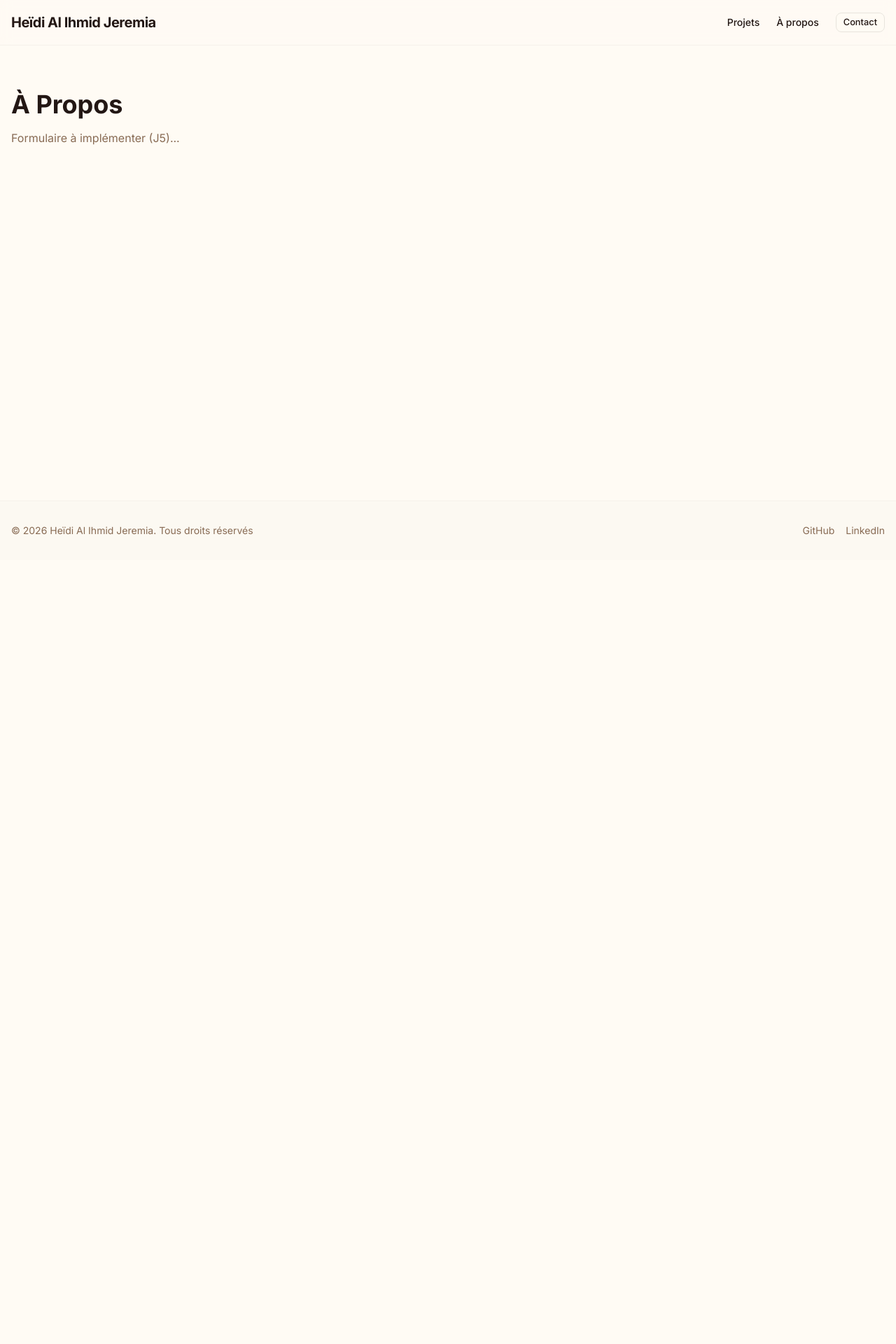
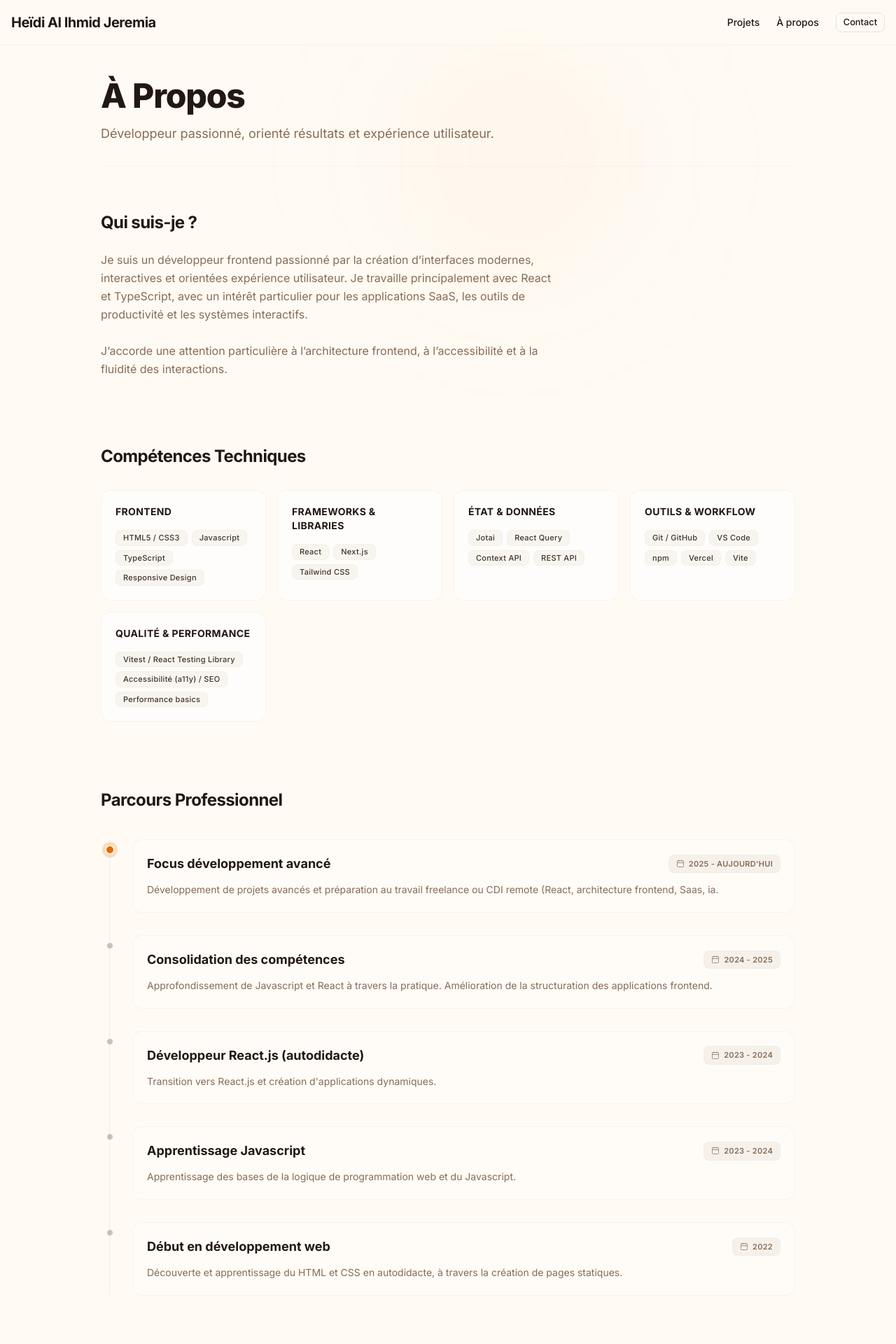
Before and after one commit to Innovat1k/frontend-portfolio, a Next.js app: page /about in a window 1280 px wide. Shown: the top 1920 px of the page at 70% size. Before the commit the page ends 800 px from the top, so only its background shows below. Built offline with nearby package versions, Linux system fonts and the light colour scheme.

Commit message:
feat: fill about me page

```diff
--- a/src/app/about/page.tsx
+++ b/src/app/about/page.tsx
@@ -1,12 +1,121 @@
 import { content } from "@/lib/content";
+import { skills } from "@/data/skills";
+import { experiences } from "@/data/experiences";
+import { Calendar, ArrowRight } from "lucide-react";
+import Link from "next/link";
 
 export default function AboutPage() {
   return (
-    <section className="container mx-auto px-4 py-16">
-      <h1 className="text-3xl md:text-4xl font-bold">{content.about_page.title}</h1>
-      <p className="text-muted-foreground mt-4">
-        {content.contact_page.subtitle}
-      </p>
+    <section className="container mx-auto px-4 pt-12 pb-24 max-w-5xl relative">
+      <div className="absolute top-0 right-1/4 -z-10 h-80 w-80 rounded-full bg-primary/5 blur-[130px] pointer-events-none" />
+
+      {/* Header */}
+      <div className="mb-16 border-b border-border/30 pb-8">
+        <h1 className="text-4xl md:text-5xl font-extrabold tracking-tight text-foreground mb-4 text-balance">
+          {content.about_page.title}
+        </h1>
+        <p className="text-base sm:text-lg text-muted-foreground max-w-2xl antialiased">
+          {content.about_page.subtitle}
+        </p>
+      </div>
+
+      {/* Bio & Quick Info */}
+      <div className="grid grid-cols-1 lg:grid-cols-3 gap-12 mb-24 items-start">
+        <div className="lg:col-span-2 space-y-6">
+          <h2 className="text-2xl font-bold tracking-tight text-foreground">
+            Qui suis-je ?
+          </h2>
+          <p className="text-muted-foreground leading-relaxed text-base antialiased whitespace-pre-line">
+            {content.about_page.bio}
+          </p>
+        </div>
+      </div>
+
+      {/* Skills Grid */}
+      <div className="mb-24">
+        <h2 className="text-2xl font-bold tracking-tight mb-8 text-foreground">
+          {content.about_page.skills_title}
+        </h2>
+        <div className="grid grid-cols-1 sm:grid-cols-2 lg:grid-cols-4 gap-4">
+          {skills.map((skill, i) => (
+            <div
+              key={i}
+              className="p-5 bg-card/60 border border-border/40 rounded-xl hover:border-primary/30 hover:bg-card transition-all duration-300 group/skill"
+            >
+              <h3 className="font-bold text-foreground text-sm tracking-wide uppercase mb-4 group-hover/skill:text-primary transition-colors">
+                {skill.category}
+              </h3>
+              <div className="flex flex-wrap gap-1.5">
+                {skill.items.map((item) => (
+                  <span
+                    key={item}
+                    className="px-2.5 py-0.5 text-[11px] font-medium bg-secondary/70 text-secondary-foreground/90 rounded-md border border-border/30 tracking-wide"
+                  >
+                    {item}
+                  </span>
+                ))}
+              </div>
+            </div>
+          ))}
+        </div>
+      </div>
+
+      {/* Experience Timeline */}
+      <div className="mb-24">
+        <h2 className="text-2xl font-bold tracking-tight mb-10 text-foreground">
+          {content.about_page.experience_title}
+        </h2>
+        <div className="relative border-l border-border/60 ml-3 space-y-8">
+          {experiences.map((exp) => (
+            <div key={exp.id} className="relative pl-8 group/exp">
+              <div
+                className={`absolute -left-1.25 top-2.5 w-2.5 h-2.5 rounded-full border border-background transition-all duration-300
+                  ${
+                    exp.current
+                      ? "bg-primary ring-4 ring-primary/20 scale-125"
+                      : "bg-muted-foreground/40 group-hover/exp:bg-primary group-hover/exp:ring-4 group-hover/exp:ring-primary/10 group-hover/exp:scale-110"
+                  }`}
+              />
+
+              <div className="p-5 bg-card/40 border border-border/40 rounded-xl hover:border-border/80 hover:bg-card hover:shadow-2xl hover:shadow-primary/2 transition-all duration-300">
+                <div className="flex flex-col sm:flex-row sm:items-center sm:justify-between mb-3 gap-2">
+                  <h3 className="font-bold text-foreground text-lg group-hover/exp:text-primary transition-colors duration-200">
+                    {exp.role}
+                  </h3>
+                  <span className="text-[11px] font-semibold px-2.5 py-1 bg-muted border border-border/30 rounded-md text-muted-foreground flex items-center gap-1.5 w-fit tracking-wide uppercase">
+                    <Calendar className="w-3 h-3 text-muted-foreground/70" />{" "}
+                    {exp.period}
+                  </span>
+                </div>
+                <p className="font-semibold text-primary/90 mb-3 tracking-wide uppercase text-xs">
+                  {exp.company}
+                </p>
+                <p className="text-sm text-muted-foreground leading-relaxed antialiased">
+                  {exp.description}
+                </p>
+              </div>
+            </div>
+          ))}
+        </div>
+      </div>
+
+      {/* Contact CTA */}
+      <div className="text-center p-10 md:p-12 bg-linear-to-br from-muted/30 via-muted/10 to-background rounded-2xl border border-border/40 relative overflow-hidden group">
+        <div className="absolute inset-0 bg-radial from-primary/5 to-transparent opacity-0 group-hover:opacity-100 transition-opacity duration-500 pointer-events-none" />
+        <h2 className="text-2xl md:text-3xl font-extrabold tracking-tight mb-3 relative z-10 text-balance">
+          {content.about_page.cta_title}
+        </h2>
+        <p className="text-sm md:text-base text-muted-foreground mb-8 max-w-md mx-auto relative z-10 antialiased">
+          {content.about_page.cta_desc}
+        </p>
+        <Link
+          href="/contact"
+          className="btn-sunset inline-flex items-center gap-2 px-8 py-3 rounded-xl font-semibold text-white shadow-md hover:shadow-lg transition-all duration-200 hover:-translate-y-0.5 relative z-10"
+        >
+          {content.hero.cta_secondary}
+          <ArrowRight className="w-4 h-4" />
+        </Link>
+      </div>
     </section>
   );
 }
--- /dev/null
+++ b/src/data/experiences.ts
@@ -0,0 +1,56 @@
+export interface Experience {
+  id: string;
+  role: string;
+  company: string;
+  period: string;
+  description: string;
+  current?: boolean;
+}
+
+export const experiences: Experience[] = [
+  {
+    id: "exp-1",
+    role: "Focus développement avancé",
+    company: "",
+    period: "2025 - Aujourd'hui",
+    description:
+      "Développement de projets avancés et préparation au travail freelance ou CDI remote (React, architecture frontend, Saas, ia.",
+    current: true,
+  },
+  {
+    id: "exp-2",
+    role: "Consolidation des compétences",
+    company: "",
+    period: "2024 - 2025",
+    description:
+      "Approfondissement de Javascript et React à travers la pratique. \n Amélioration de la structuration des applications frontend.",
+    current: false,
+  },
+  {
+    id: "exp-3",
+    role: "Développeur React.js (autodidacte)",
+    company: "",
+    period: "2023 - 2024",
+    description:
+      "Transition vers React.js et création d'applications dynamiques.",
+    current: false,
+  },
+  {
+    id: "exp-4",
+    role: "Apprentissage Javascript",
+    company: "",
+    period: "2023 - 2024",
+    description:
+      "Apprentissage des bases de la logique de programmation web et du Javascript.",
+    current: false,
+  },
+  {
+    id: "exp-5",
+    role: "Début en développement web",
+    company: "",
+    period: "2022",
+    description:
+      "Découverte et apprentissage du HTML et CSS en autodidacte, à travers la création de pages statiques.",
+    current: false,
+  },
+];
--- /dev/null
+++ b/src/data/skills.ts
@@ -0,0 +1,26 @@
+export const skills = [
+  {
+    category: "Frontend",
+    items: ["HTML5 / CSS3", "Javascript", "TypeScript", "Responsive Design"],
+  },
+  {
+    category: "Frameworks & Libraries",
+    items: ["React", "Next.js", "Tailwind CSS"],
+  },
+  {
+    category: "État & Données",
+    items: ["Jotai", "React Query", "Context API", "REST API"],
+  },
+  {
+    category: "Outils & Workflow",
+    items: ["Git / GitHub", "VS Code", "npm", "Vercel", "Vite"],
+  },
+  {
+    category: "Qualité & Performance",
+    items: [
+      "Vitest / React Testing Library",
+      "Accessibilité (a11y) / SEO",
+      "Performance basics",
+    ],
+  },
+];
--- a/src/lib/content.ts
+++ b/src/lib/content.ts
@@ -41,14 +41,23 @@ export const content = {
       "Une sélection de mes réalisations récentes en développement frontend.",
     no_projects: "Aucun projet pour le moment.",
     slug_title: "Contexte & Réalisation",
-    image: "Capture d'écran"
+    image: "Capture d'écran",
   },
 
   // Page About (/about)
   about_page: {
     title: "À Propos",
-    subtitle: "Contenu en cours de rédaction...",
-    placeholder: "Cette page sera bientôt disponible.",
+    subtitle:
+      "Développeur passionné, orienté résultats et expérience utilisateur.",
+    bio: "Je suis un développeur frontend passionné par la création d’interfaces modernes, interactives et orientées expérience utilisateur. Je travaille principalement avec React et TypeScript, avec un intérêt particulier pour les applications SaaS, les outils de productivité et les systèmes interactifs. \n\n J’accorde une attention particulière à l’architecture frontend, à l’accessibilité et à la fluidité des interactions.",
+    availability:
+      "Disponible immédiatement pour CDI Remote ou missions Freelance.",
+    location: "Madagascar (Remote OK) | GMT+3",
+    languages: "Français (Natif) | Anglais (Courant)",
+    skills_title: "Compétences Techniques",
+    experience_title: "Parcours Professionnel",
+    cta_title: "Travaillons ensemble",
+    cta_desc: "Vous avez un projet ou un poste à pourvoir ? Discutons-en.",
   },
 
   // Page Contact (/contact)
```
